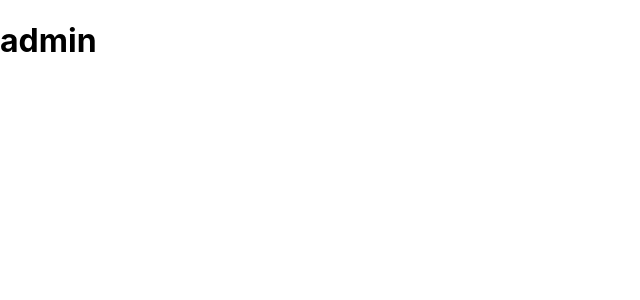
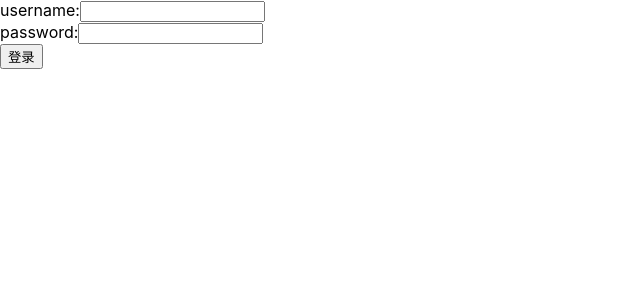
Before and after one commit to terry-chao/gra, a React (Create React App) app in the folder web/gra/: page / in a window 1280 px wide. Shown: the top 300 px of the page, without its empty margins (0-640 px from the left). Built offline with nearby package versions, Linux system fonts and the light colour scheme.

Commit message:
feat: add form

```diff
--- a/web/gra/src/App.tsx
+++ b/web/gra/src/App.tsx
@@ -1,21 +1,19 @@
 import React from 'react';
-import logo from './logo.svg';
 import './App.css';
-import Header from "./components/header";
 // @ts-ignore
-import { BrowserRouter,Route,Switch } from "react-router-dom";
+import {BrowserRouter, Route} from "react-router-dom";
 import routers from "./router";
 
 function App() {
     return (
         <BrowserRouter>
             {
-              routers.map(router=>{
+                routers.map(router => {
                     return (
                         <Route
                             path={router.path}
-                          component = { router.component }
-                      ></Route>
+                            component={router.component}
+                        />
                     )
                 })
             }
--- a/web/gra/src/pages/admin/index.tsx
+++ b/web/gra/src/pages/admin/index.tsx
@@ -1,10 +1,60 @@
 import React, {Component} from 'react';
 
-class Admin extends Component {
+class Admin extends Component <{
+    navList ?: any
+},
+    {
+        name ?: string
+        password ?: string
+    }
+    > {
+
+    constructor(props: any) {
+        super(props);
+        this.state = {
+            name: '',
+            password: ''
+        };
+
+        this.handleNameChange = this.handleNameChange.bind(this);
+        this.handlePasswordChange = this.handlePasswordChange.bind(this);
+        this.handleSubmit = this.handleSubmit.bind(this);
+    }
+
+    handleNameChange(event: { target: { name: any; }; }) {
+        this.setState({name: event.target.name});
+
+        console.log(event.target.name ,this.state.name, '111111')
+    }
+
+    handlePasswordChange(event: { target: { password: any; }; }) {
+        this.setState({password: event.target.password});
+    }
+
+    handleSubmit(event: { preventDefault: () => void; }) {
+        alert('提交的名字: ' + this.state.name);
+        alert('提交的密码: ' + this.state.password);
+        event.preventDefault();
+    }
     render() {
         return (
             <div>
-              <h1>admin</h1>
+                {/*<form onSubmit={this.handleSubmit}>*/}
+                {/*    <label>*/}
+                {/*        账号:*/}
+                {/*        <input type="text" onChange={this.handleNameChange} /><br/>*/}
+                {/*        密码:*/}
+                {/*        <input type="text" /><br/>*/}
+                {/*    </label>*/}
+                {/*    <input type="submit" value="提交" />*/}
+                {/*</form>*/}
+                <form action="http://localhost:8080/user" method="post">
+                    username:<input type="text" name="username" ></input><br/>
+                    password:<input type="text" name="password"></input><br/>
+                    <input type="submit" value="登录"></input>
+
+                </form>
+
             </div>
         );
     }
```
Lines whose indentation alone changed are shown as unchanged.
